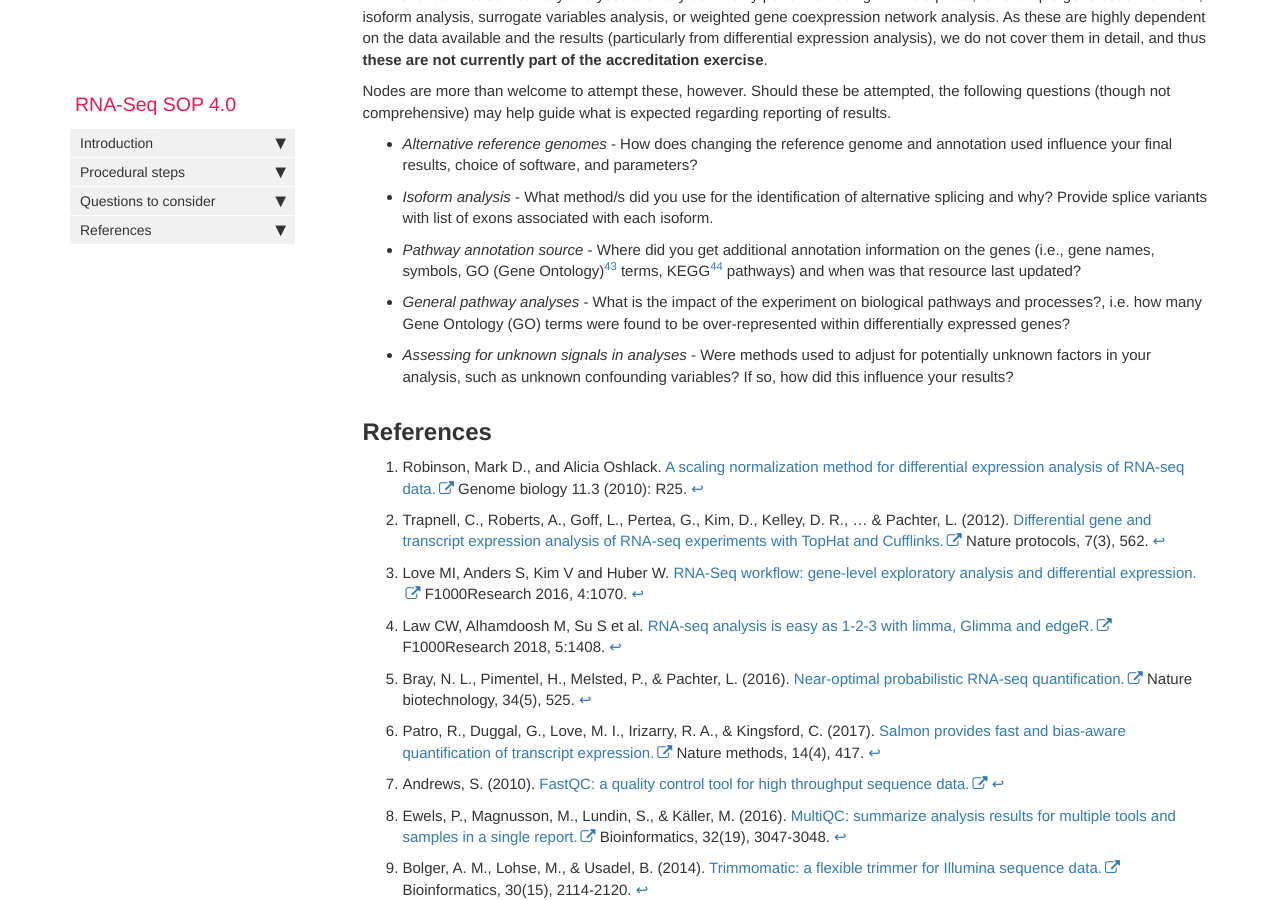
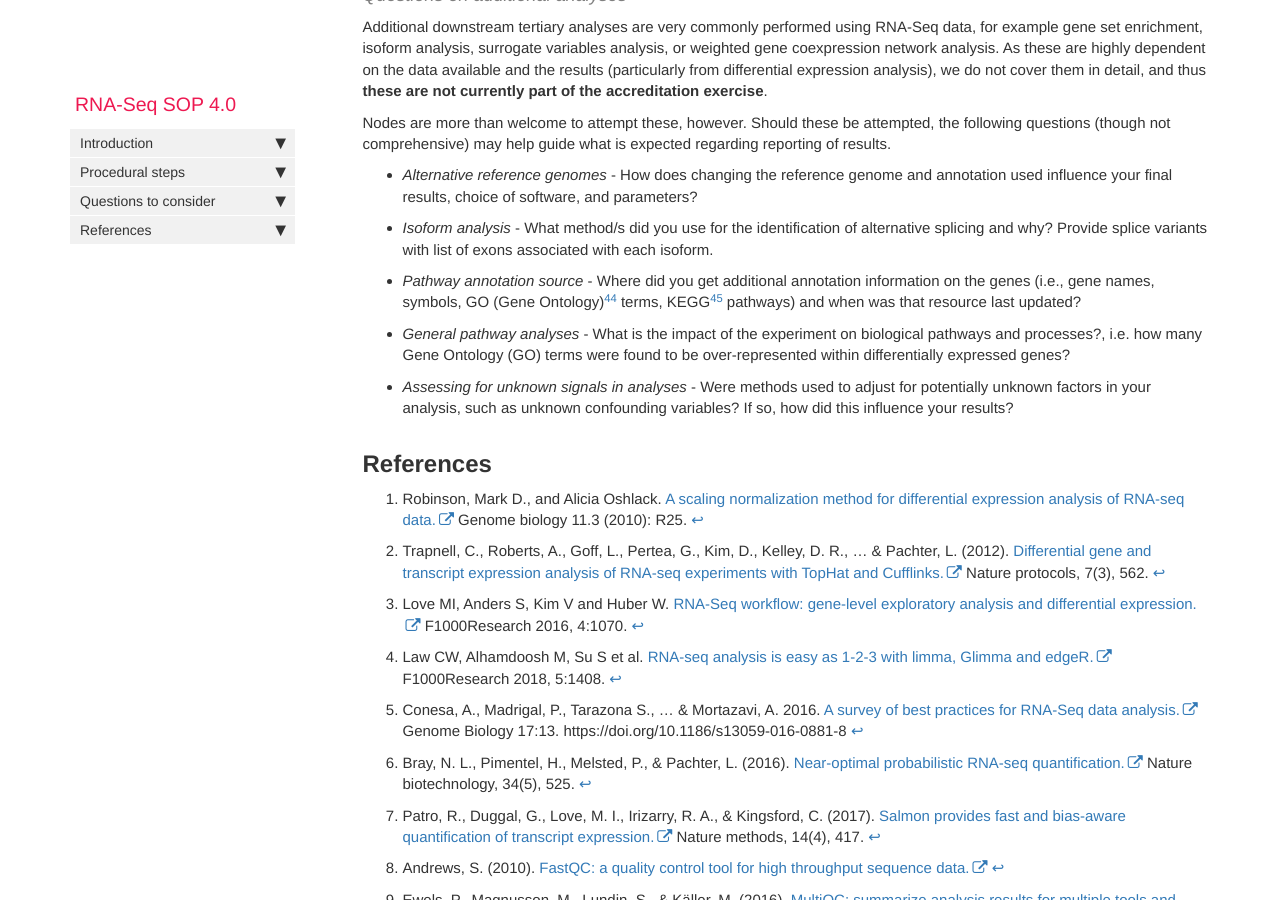
Before and after one commit to h3abionet/H3ABionet-SOPs, a Jekyll site: the page built from pages/genomics_analysis/RNA-Seq/RNA-Seq.md, in a window 1280 px wide and 900 px high, scrolled down 13563 px. Built offline with Jekyll 4.4.1, drawn with Linux system fonts in a browser that asks for light colours; nearby versions of some CDN libraries; comment, search, counter and statistics services are not loaded; some of the changed text lies outside the part shown.

Commit message:
added one more review reference

```diff
--- a/pages/genomics_analysis/RNA-Seq/RNA-Seq.md
+++ b/pages/genomics_analysis/RNA-Seq/RNA-Seq.md
@@ -50,6 +50,7 @@ Several papers are now available that describe the steps in greater detail for p
 
 *   [Love _et al._ 2016](https://f1000research.com/articles/4-1070/v2)[^3]
 *   [Law _et al._ 2016](https://f1000research.com/articles/5-1408/v2)[^4]
+*   [Conessa _et al._ 2016](https://genomebiology.biomedcentral.com/articles/10.1186/s13059-016-0881-8)[^conessa]
 
 In addition, newer alignment-free methods have also been published and are increasingly being used in analysis (we include a second protocol detailing the use of these):
 
@@ -526,6 +527,8 @@ Nodes are more than welcome to attempt these, however.  Should these be attempte
 
 [^limma]: Ritchie, ME, Phipson, B, Wu, D, Hu, Y, Law, CW, Shi, W, and Smyth, GK (2015). [limma powers differential expression analyses for RNA-sequencing and microarray studies](https://www.ncbi.nlm.nih.gov/pmc/articles/PMC4402510/). Nucleic Acids Research 43(7), e47.
 
+[^conessa]: Conesa, A., Madrigal, P., Tarazona S., ... & Mortazavi, A. 2016. [A survey of best practices for RNA-Seq data analysis.](https://genomebiology.biomedcentral.com/articles/10.1186/s13059-016-0881-8) Genome Biology 17:13. https://doi.org/10.1186/s13059-016-0881-8
+
 [//]: <> (These are common abbreviations in the page.)
 *[H3ABioNet]: The Bioinformatics Network within the H3Africa Consortium
 *[FASTQ]: Standard format of raw sequence data. Quality scores assigned in the FASTQ files represent the probability that a certain base was called incorrectly. These scores are encoded in various ways and it is important to know the type of encoding for a given FASTQ file.
```
